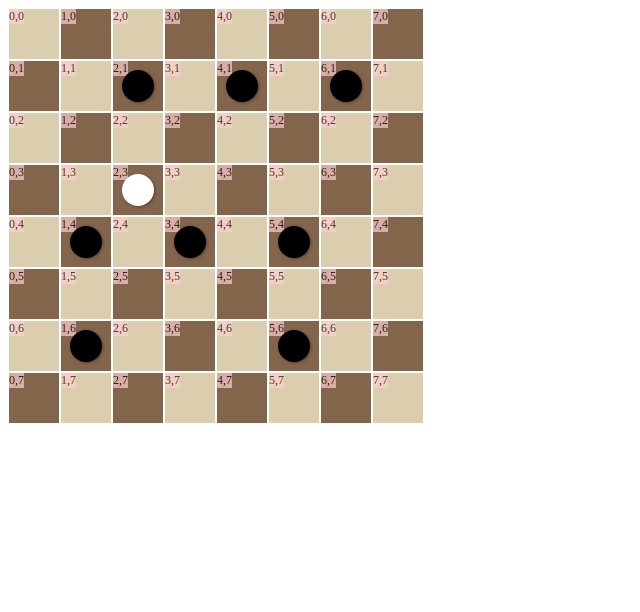
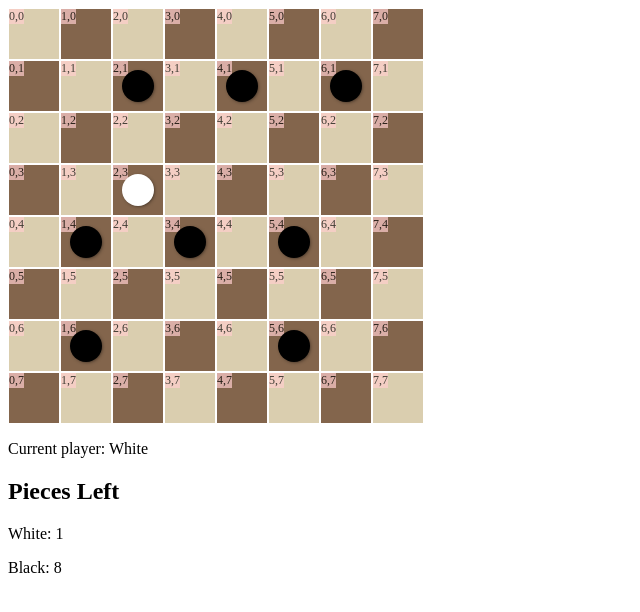
Before and after one commit to Thilerion/checkers, a Vue app: page / in a window 1280 px wide. Shown: the top 612 px of the page, without its empty margins (0-640 px from the left). Built offline with nearby package versions, Linux system fonts and the light colour scheme.

Commit message:
Pieces left method  and currentPlayer display

```diff
--- a/src/App.vue
+++ b/src/App.vue
@@ -23,12 +23,16 @@
 				</SquareComponent>
 			</div>
 		</div>
+		<p>Current player: {{currentPlayer}}</p>
+		<h2>Pieces Left</h2>
+		<p>White: {{whitePiecesLeft}}</p>
+		<p>Black: {{blackPiecesLeft}}</p>
 	</div>
 </template>
 
 <script>
 import {Checkers} from './utils/game.js';
-import {PIECES, SQUARE_TYPES, PLAYER_WHITE} from './utils/constants.js';
+import {PIECES, SQUARE_TYPES, PLAYER_WHITE, PLAYER_BLACK} from './utils/constants.js';
 
 import SquareComponent from './components/Square.vue';
 import PieceComponent from './components/Piece.vue';
@@ -74,6 +78,15 @@ export default {
 				}
 				return hits;
 			}, []);
+		},
+		whitePiecesLeft() {
+			return this.game.gameBoard.piecesLeft[PLAYER_WHITE];
+		},
+		blackPiecesLeft() {
+			return this.game.gameBoard.piecesLeft[PLAYER_BLACK];
+		},
+		currentPlayer() {
+			return this.game.currentPlayer === PLAYER_BLACK ? "Black" : "White";
 		}
 	},
 	methods: {
--- a/src/utils/game.js
+++ b/src/utils/game.js
@@ -25,17 +25,17 @@ class Checkers {
 
 		this.currentPaths = [];
 
+		this.piecesLeft = {};
+
 		this.initializeTurn();
 	}
 
 	initializeTurn() {
 		let turnOptions = this.gameBoard.getAllPieceOptions(this.currentPlayer);
-		console.log(JSON.parse(JSON.stringify({turnOptions})));
 
 		let filteredMoves = this.gameBoard.filterMovesIfMustHit(turnOptions);
 		let filteredLengths = this.gameBoard.filterSmallPaths(filteredMoves);
 
-		console.log(JSON.parse(JSON.stringify({ filteredLengths })));
 		this.currentPaths = filteredLengths;
 		return this;
 	}
@@ -177,6 +177,8 @@ class Board {
 		this.size = size;
 		this.board = [];
 
+		this.piecesLeft = {};
+
 		this.history = [];
 	}
 
@@ -209,15 +211,27 @@ class Board {
 		return this;
 	}
 
+	updatePiecesAmount() {
+		this.piecesLeft = this.board.reduce((acc, row) => {
+			row.forEach(piece => {
+				if (piece < 0) acc[PLAYER_BLACK]++;
+				else if (piece > 0) acc[PLAYER_WHITE]++;
+			});
+			return acc;
+		}, { [PLAYER_BLACK]: 0, [PLAYER_WHITE]: 0 });
+		return this;
+	}
+
 	removePiece(x, y) {
 		let piece = this.getPieceAt(x, y);
 		this.board[y].splice(x, 1, NO_PIECE);
+		this.updatePiecesAmount();
 		return piece;
 	}
 
 	setPiece(x, y, piece) {
 		this.board[y].splice(x, 1, piece);
-		return this;
+		return this.updatePiecesAmount();;
 	}
 
 	getPieceAt(x, y) {
@@ -410,8 +424,6 @@ class Board {
 			longestPath = Math.max(path.length, longestPath);
 		}));
 
-		console.log({ longestPath });
-
 		return pieces.reduce((acc, piece) => {
 			piece.paths = piece.paths.reduce((pathAcc, path) => {
 				if (path.length < longestPath) return pathAcc;
```
